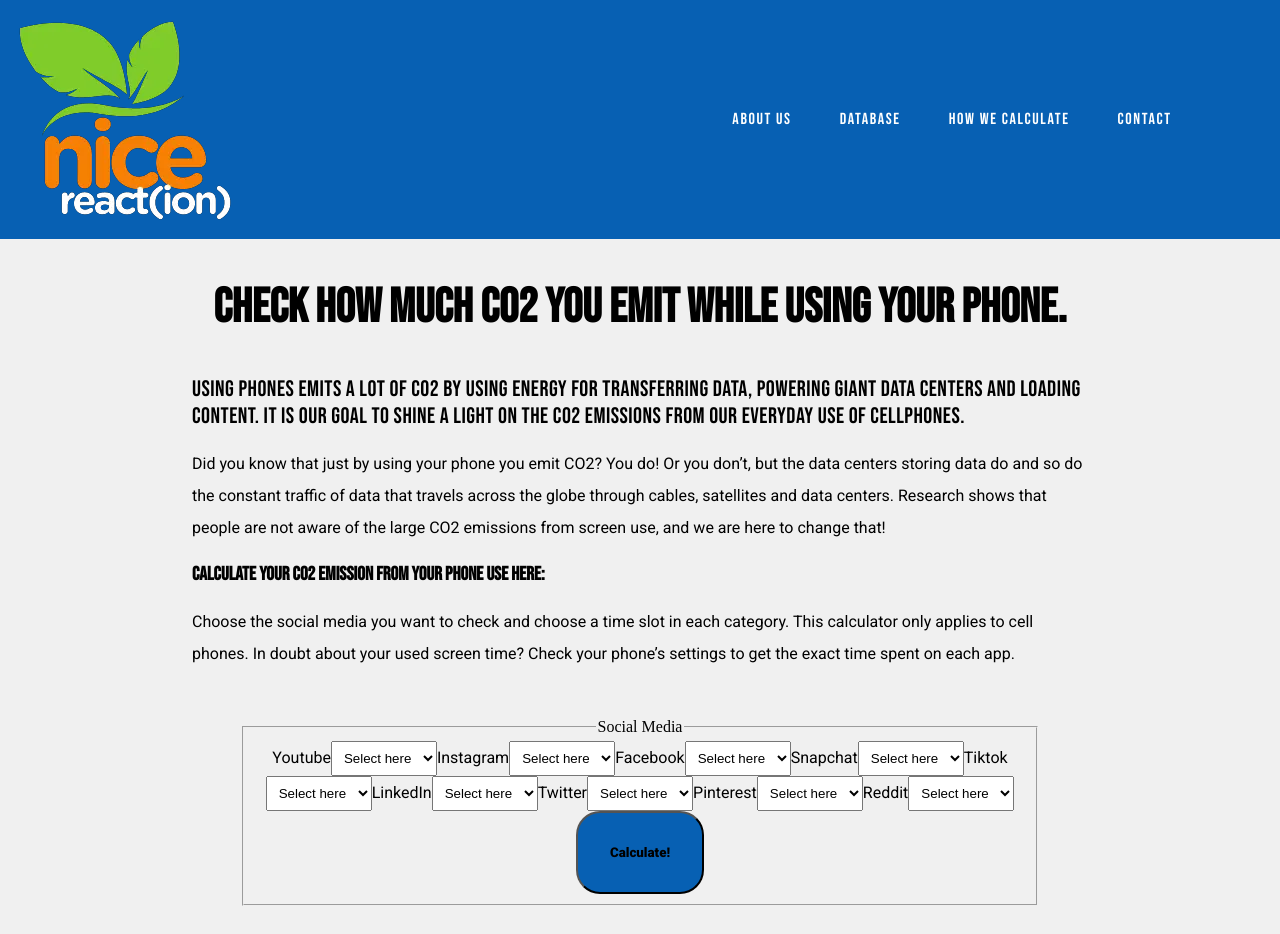
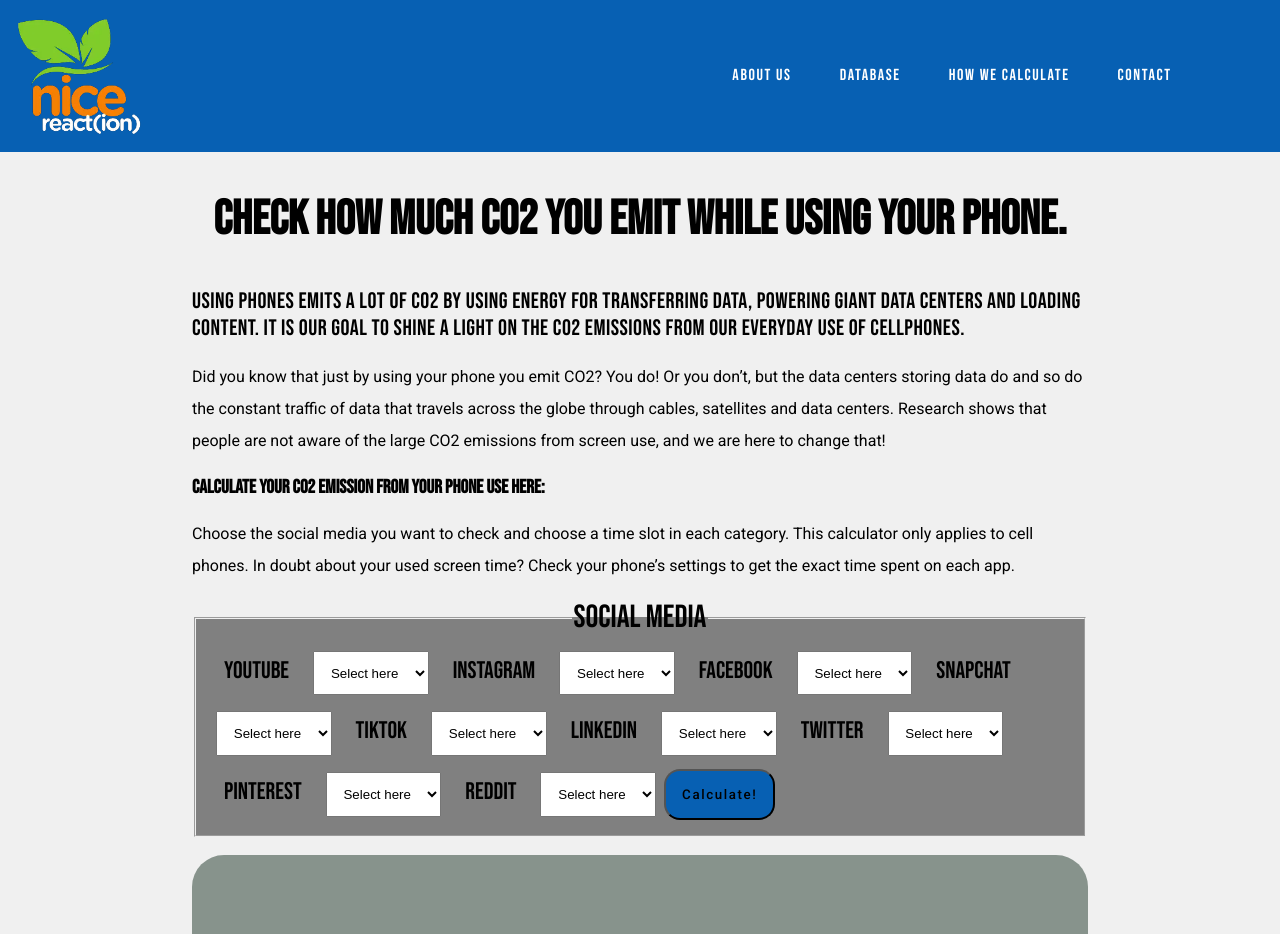
Before and after one commit to Yase0236/advice, a React (Vite) app: page / in a window 1280 px wide. Shown: the top 934 px of the page. Built offline with nearby package versions, Linux system fonts and the light colour scheme.

Commit message:
form styling

```diff
--- a/src/index.css
+++ b/src/index.css
@@ -32,7 +32,7 @@
   height: auto;
 }
 .logo {
-  width: auto;
+  width: 35%;
   height: 100%;
 }
 h1 {
@@ -79,6 +79,7 @@
   display: flex;
   flex-direction: row;
   padding: 1rem;
+  justify-content: space-around;
 }
 nav {
   display: flex;
@@ -90,11 +91,27 @@
 ul {
   text-align: end;
   padding-left: 7rem;
-  padding-top: 2rem;
+  /* padding-top: 2rem; */
 }
 a {
   color: white;
   text-decoration: none;
+}
+@media (min-width: 700px) {
+  nav {
+    display: flex;
+    flex-direction: column;
+    justify-content: space-evenly;
+  }
+  ul {
+    display: flex;
+    justify-content: space-between;
+    gap: 2.5rem;
+  }
+  .logo {
+    width: 20%;
+    height: 100%;
+  }
 }
 @media (min-width: 900px) {
   .header_styling {
@@ -118,26 +135,34 @@
 }
 
 /*************calculate section styling*********************/
-.form_fields {
+fieldset {
+  background-color: grey; /*  filler color */
+}
+
+legend {
+  font-size: 2rem;
+  font-family: var(--font-primary);
   text-align: center;
 }
-form {
-  padding: 2rem 3rem 2rem 3rem;
-  display: grid;
-  grid-template-columns: 1fr;
+label {
+  font-size: 1.5rem;
+  font-family: var(--font-primary);
+  padding: 1rem;
 }
 button {
   background-color: var(--main-color);
-  padding: 2rem;
-  border-radius: 1.5rem;
+  padding: 1rem;
+  border-radius: 1rem;
   font-family: var(--font-secondary);
-  font-weight: 800;
+  letter-spacing: 0.1rem;
+  font-weight: 500;
 }
 button:hover {
   background-color: var(--button-color);
 }
 select {
-  padding: 0.5rem;
+  padding: 0.8rem;
+  margin: 0.5rem;
 }
 
 /*************tips section styling*********************/
```
